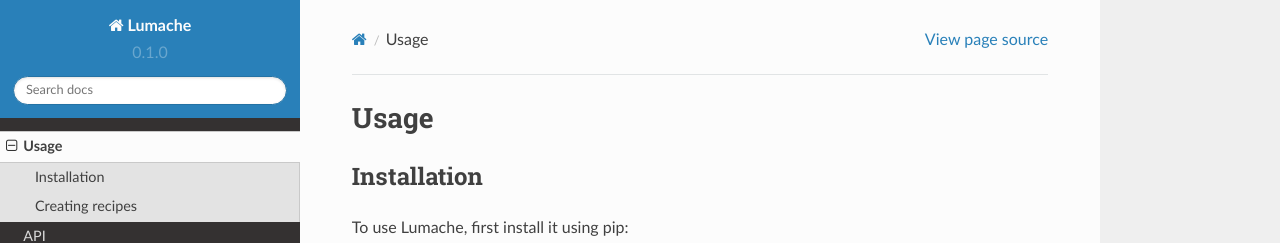
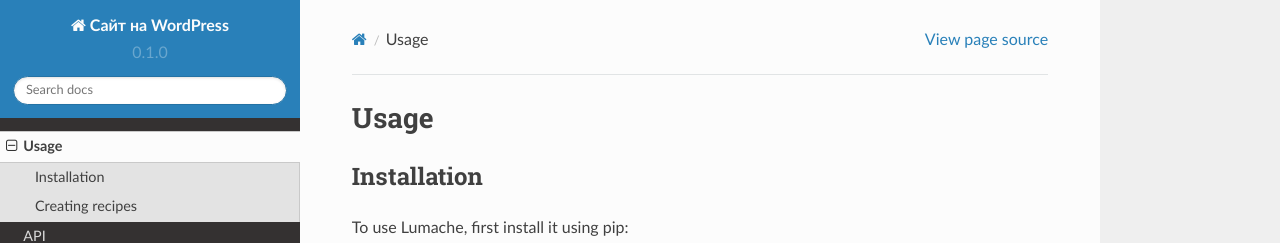
Before and after one commit to Julia-Zhirnova/wordpressDemo, a Sphinx documentation site: the page built from docs/source/usage.rst, in a window 1280 px wide and 1095 px high. Shown: the top 243 px of the window. Built offline with Sphinx 7.4.7 and the Read the Docs theme 2.0.0, drawn with Linux system fonts in a browser that asks for light colours; some of the changed text lies outside the part shown.

Commit message:
Update conf.py

```diff
--- a/docs/source/conf.py
+++ b/docs/source/conf.py
@@ -1,10 +1,12 @@
 # Configuration file for the Sphinx documentation builder.
-
+# Exclude base script files (the theme uses its own)
+from sphinx.builders.html import StandaloneHTMLBuilder
+StandaloneHTMLBuilder.script_files = []
 # -- Project information
 
-project = 'Lumache'
-copyright = '2021, Graziella'
-author = 'Graziella'
+project = 'Сайт на WordPress'
+copyright = '2024, JV&LN'
+author = 'JV&LN'
 
 release = '0.1'
 version = '0.1.0'
@@ -28,7 +30,13 @@
 templates_path = ['_templates']
 
 # -- Options for HTML output
+html_static_path = ['_static']
 
+StandaloneHTMLBuilder.supported_image_types = [
+'image/svg+xml',
+'image/gif',
+'image/png',
+'image/jpeg']
 html_theme = 'sphinx_rtd_theme'
 
 # -- Options for EPUB output
```
